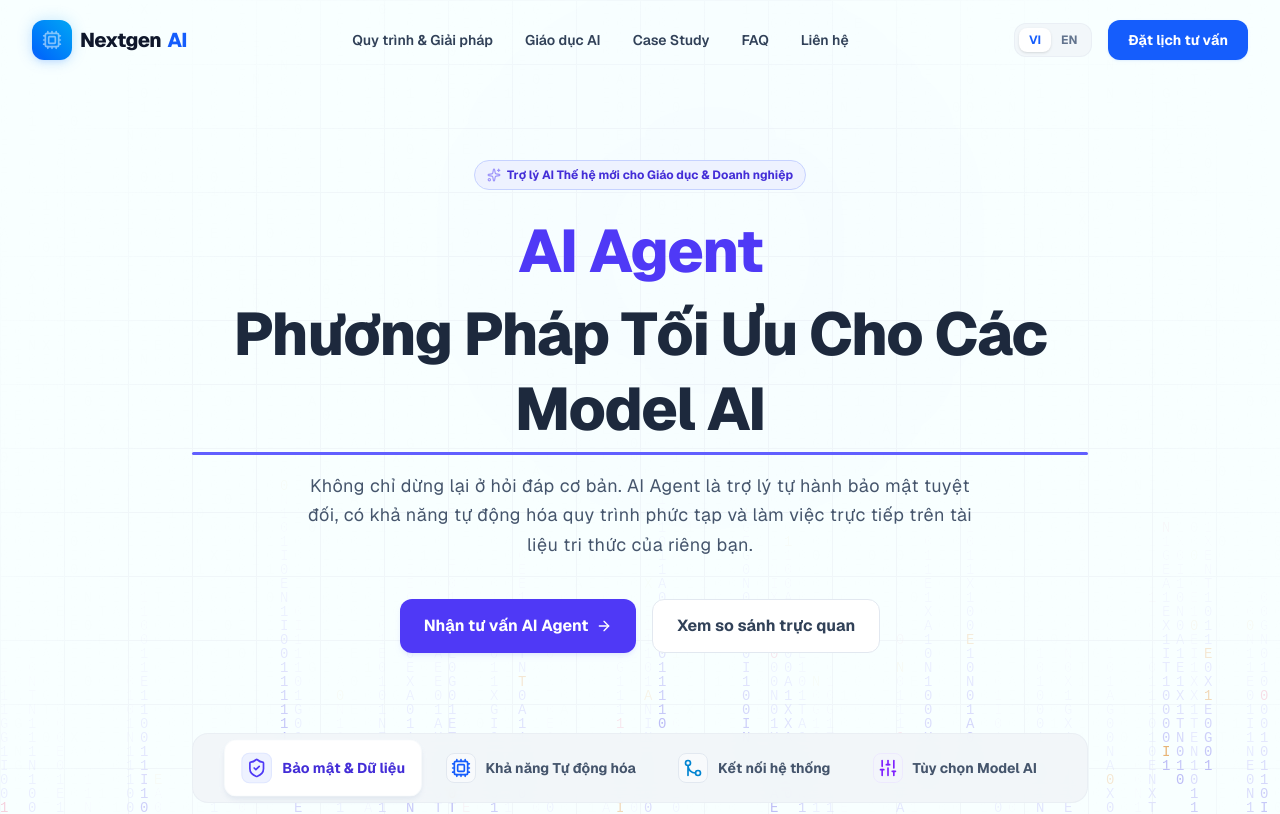
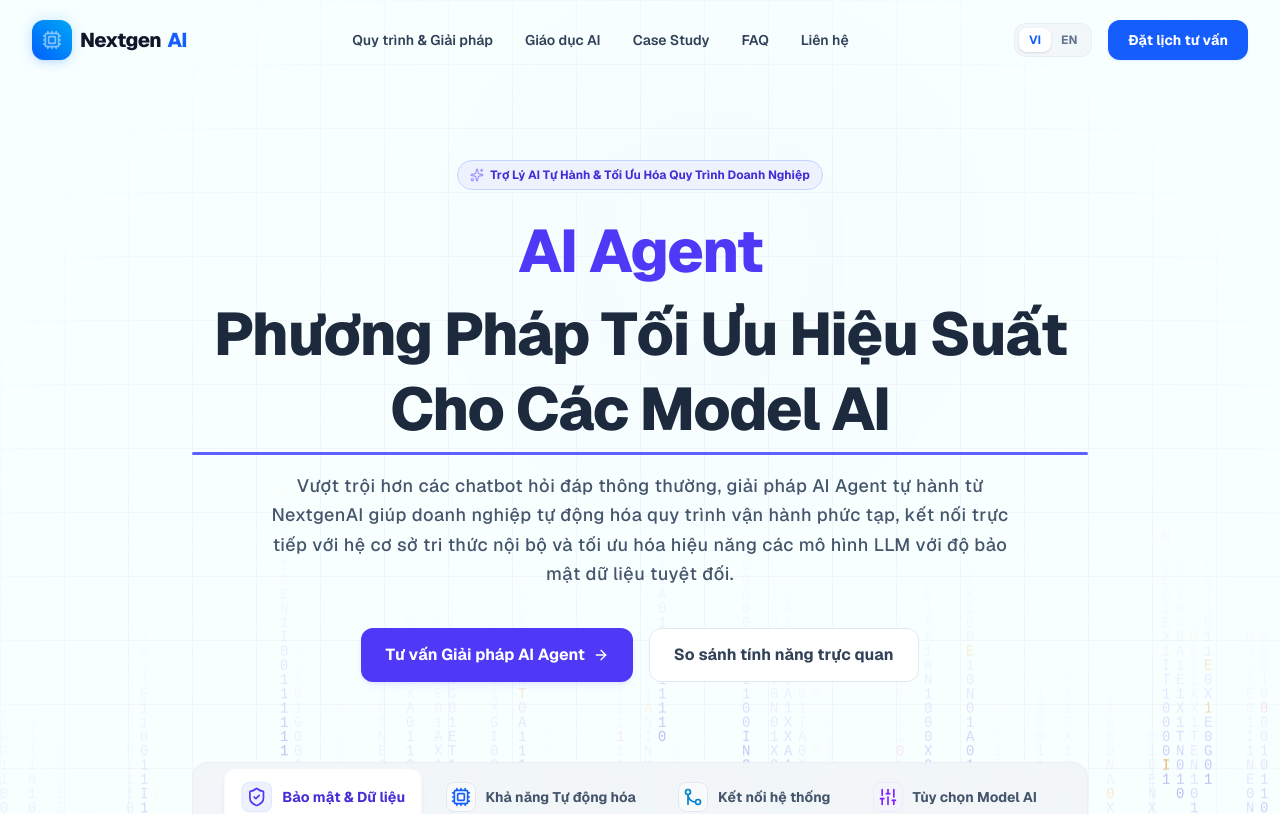
Before and after one commit to LeNam7/NextgenAI, a Next.js app: page / in a window 1280 px wide. Shown: the top 814 px of the page. Built offline with nearby package versions, Linux system fonts and the light colour scheme.

Commit message:
seo: optimize homepage hero section copy and keywords

```diff
--- a/src/components/AgentVsChatGPTSection.tsx
+++ b/src/components/AgentVsChatGPTSection.tsx
@@ -1084,7 +1084,7 @@ export default function AgentVsChatGPTSection() {
         <div className="text-center max-w-4xl mx-auto space-y-6 mb-20">
           <div className="inline-flex items-center gap-1.5 px-3 py-1.5 rounded-full bg-indigo-50 border border-indigo-200 text-xs font-bold text-indigo-700 backdrop-blur-sm">
             <Sparkles className="w-3.5 h-3.5 text-indigo-600 animate-pulse" />
-            <span>{t({ vi: "Trợ lý AI Thế hệ mới cho Giáo dục & Doanh nghiệp", en: "Next-Generation AI Assistant for Education & Business" })}</span>
+            <span>{t({ vi: "Trợ Lý AI Tự Hành & Tối Ưu Hóa Quy Trình Doanh Nghiệp", en: "Autonomous AI Assistant & Business Process Optimization" })}</span>
           </div>
 
           <h1 className="text-4xl sm:text-5xl lg:text-6xl font-extrabold tracking-tight text-slate-900 leading-tight">
@@ -1094,16 +1094,16 @@ export default function AgentVsChatGPTSection() {
             <br />
             <span className="relative inline-block mt-2">
               <span className="text-slate-800">
-                {t({ vi: "Phương Pháp Tối Ưu Cho Các Model AI", en: "The Ultimate Solution for AI Models" })}
+                {t({ vi: "Phương Pháp Tối Ưu Hiệu Suất Cho Các Model AI", en: "The Ultimate Optimization for Enterprise AI Models" })}
               </span>
               <span className="absolute -bottom-2 left-0 w-full h-[3px] bg-indigo-500 rounded-full"></span>
             </span>
           </h1>
 
-          <p className="max-w-2xl mx-auto text-base sm:text-lg text-slate-600 leading-relaxed tracking-wide">
+          <p className="max-w-3xl mx-auto text-base sm:text-lg text-slate-600 leading-relaxed tracking-wide font-medium">
             {t({
-              vi: "Không chỉ dừng lại ở hỏi đáp cơ bản. AI Agent là trợ lý tự hành bảo mật tuyệt đối, có khả năng tự động hóa quy trình phức tạp và làm việc trực tiếp trên tài liệu tri thức của riêng bạn.",
-              en: "Not just basic Q&A. AI Agent is a highly secure autonomous assistant capable of automating complex workflows and working directly on your own knowledge base.",
+              vi: "Vượt trội hơn các chatbot hỏi đáp thông thường, giải pháp AI Agent tự hành từ NextgenAI giúp doanh nghiệp tự động hóa quy trình vận hành phức tạp, kết nối trực tiếp với hệ cơ sở tri thức nội bộ và tối ưu hóa hiệu năng các mô hình LLM với độ bảo mật dữ liệu tuyệt đối.",
+              en: "Going beyond basic Q&A chatbots, NextgenAI's autonomous AI Agent solutions automate complex operational workflows, securely connect to your internal knowledge base, and maximize the efficiency of LLMs with enterprise-grade data security.",
             })}
           </p>
 
@@ -1113,14 +1113,14 @@ export default function AgentVsChatGPTSection() {
               href="#lien-he"
               className="inline-flex items-center justify-center px-6 py-3.5 text-base font-bold text-white rounded-xl bg-indigo-600 hover:bg-indigo-700 shadow-md shadow-indigo-500/10 active:scale-98 transition-all gap-2 cursor-pointer"
             >
-              <span>{t({ vi: "Nhận tư vấn AI Agent", en: "Get AI Agent Consultation" })}</span>
+              <span>{t({ vi: "Tư vấn Giải pháp AI Agent", en: "Get AI Agent Consultation" })}</span>
               <ArrowRight className="w-4 h-4" />
             </a>
             <a
               href="#so-sanh-ai"
               className="inline-flex items-center justify-center px-6 py-3.5 text-base font-bold text-slate-700 hover:text-slate-900 rounded-xl bg-white border border-slate-200 hover:border-slate-300 active:scale-98 transition-all hover:bg-slate-50"
             >
-              {t({ vi: "Xem so sánh trực quan", en: "See Visual Comparison" })}
+              {t({ vi: "So sánh tính năng trực quan", en: "Compare Features" })}
             </a>
           </div>
         </div>
@@ -1257,7 +1257,7 @@ export default function AgentVsChatGPTSection() {
                 href="#lien-he"
                 className="inline-flex items-center gap-2 px-6 py-3.5 rounded-xl bg-white hover:bg-slate-100 text-slate-900 text-sm font-extrabold shadow-md hover:shadow-lg transition-all duration-300 group"
               >
-                <span>{t({ vi: "Nhận tư vấn AI Agent", en: "Get AI Agent Consultation" })}</span>
+                <span>{t({ vi: "Tư vấn Giải pháp AI Agent", en: "Get AI Agent Consultation" })}</span>
                 <ArrowRight className="w-4 h-4 group-hover:translate-x-1 transition-transform text-indigo-600" />
               </a>
             </div>
```
